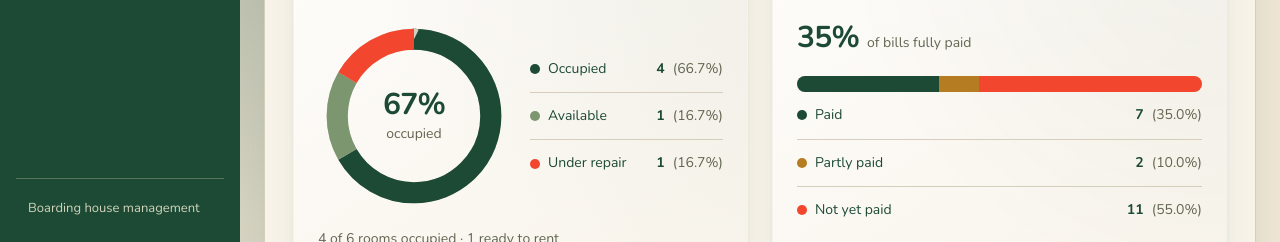
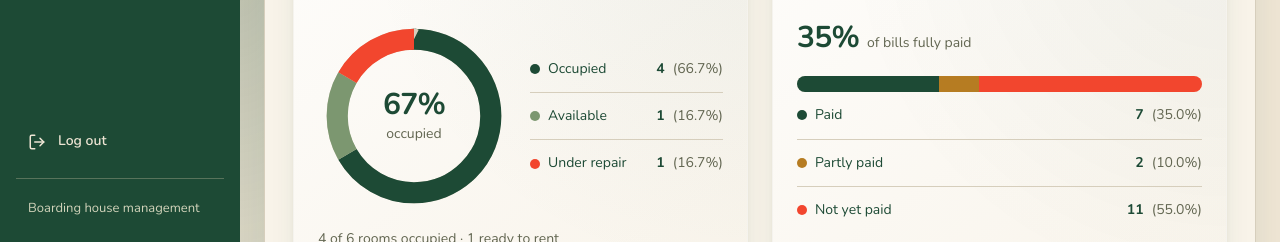
Before and after one commit to Lang-Shin/BH-Management-System, a React (Vite) app: page /dashboard in a window 1280 px wide. Shown: the part 558-800 px from the top of the page. Built offline with nearby package versions, Linux system fonts and the light colour scheme.

Commit message:
feat(ui): implemented log-out button, does not have functionality yet

```diff
--- a/src/components/layout/admin-shell.tsx
+++ b/src/components/layout/admin-shell.tsx
@@ -1,6 +1,6 @@
 import { useEffect, useRef, useState } from 'react'
 import { NavLink, Outlet, useLocation } from 'react-router-dom'
-import { Building2, Menu, CircleAlert, ArrowUp } from 'lucide-react'
+import { Building2, Menu, CircleAlert, ArrowUp, LogOut } from 'lucide-react'
 import { Button } from '@/components/ui/button'
 import { Sheet, SheetContent, SheetDescription, SheetHeader, SheetTitle, SheetTrigger } from '@/components/ui/sheet'
 import { usePrototype } from '@/hooks/use-prototype'
@@ -16,7 +16,10 @@ function SidebarContent({ onNavigate }: { onNavigate?: () => void }) {
     <Brand />
     <p className="mt-10 mb-3 px-3 text-xs font-semibold uppercase tracking-widest text-muted-foreground">Workspace</p>
     <nav aria-label="Main navigation" className="space-y-1">{navigation.map(({ to, label, icon: Icon }) => <NavLink key={to} to={to} onClick={onNavigate} className="sidebar-link flex min-h-12 items-center gap-3 rounded-lg px-3 py-3 text-sm font-semibold"><Icon className="size-[18px] shrink-0" aria-hidden="true" /><span>{label}</span></NavLink>)}</nav>
-    <div className="mt-auto pt-12 text-xs text-muted-foreground"><p className="border-t px-3 pt-5">Boarding house management</p></div>
+    <div className="mt-auto pt-12">
+      <button type="button" className="sidebar-link flex min-h-12 w-full items-center gap-3 rounded-lg px-3 py-3 text-sm font-semibold"><LogOut className="size-[18px] shrink-0" aria-hidden="true" /><span>Log out</span></button>
+      <p className="mt-3 border-t px-3 pt-5 text-xs text-muted-foreground">Boarding house management</p>
+    </div>
   </div>
 }
 
```
Also changed, not shown: 1 other file (tests, documents, lock files or other folders).
